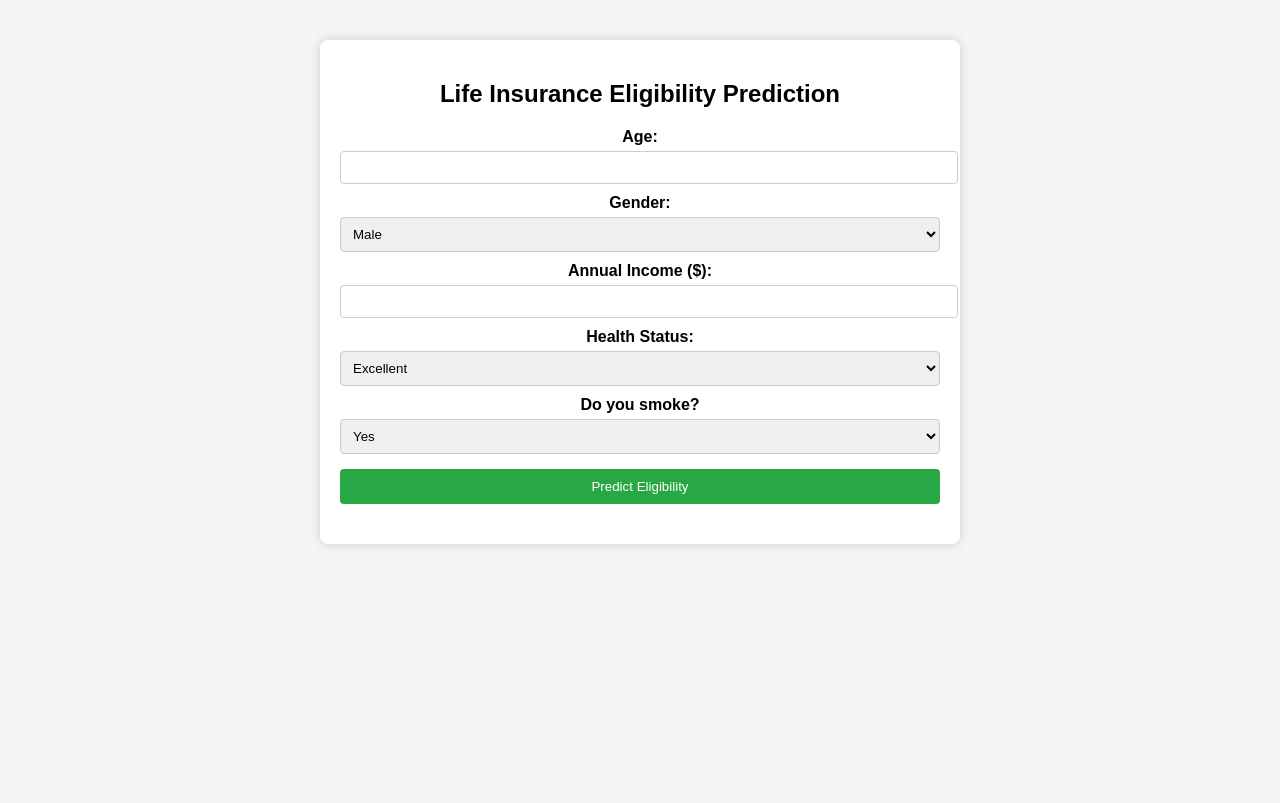
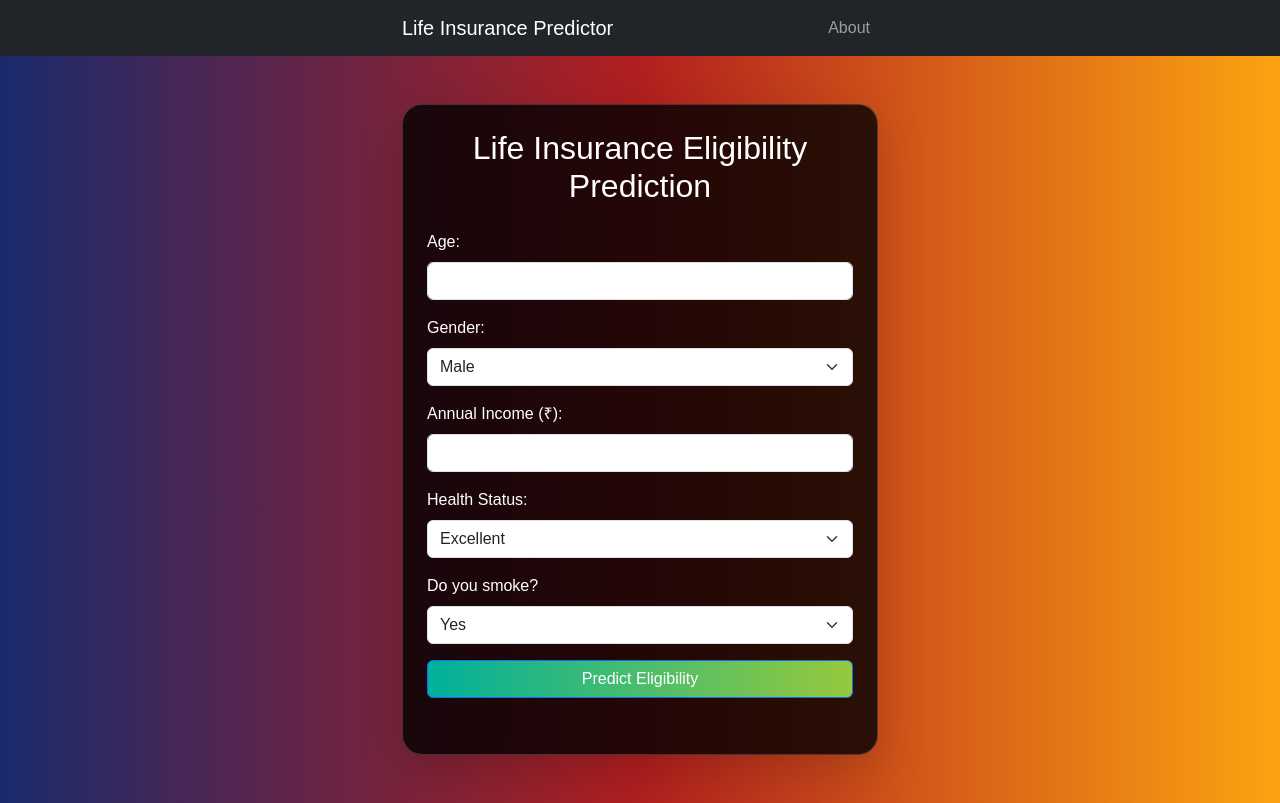
Before and after one commit to KIET-CAI-D2-2025/CAI-D2-T26, a plain HTML site: page index.html in a window 1280 px wide. Drawn offline with nearby package versions, Linux system fonts and the light colour scheme.

Commit message:
UI is updated

```diff
--- a/index.html
+++ b/index.html
@@ -4,47 +4,98 @@
     <meta charset="UTF-8">
     <meta name="viewport" content="width=device-width, initial-scale=1.0">
     <title>Life Insurance Prediction</title>
+    <link rel="stylesheet" href="https://cdn.jsdelivr.net/npm/bootstrap@5.3.0/dist/css/bootstrap.min.css">
+    <link rel="stylesheet" href="https://cdnjs.cloudflare.com/ajax/libs/animate.css/4.1.1/animate.min.css">
+    <link rel="stylesheet" href="https://cdnjs.cloudflare.com/ajax/libs/font-awesome/6.0.0/css/all.min.css">
     <link rel="stylesheet" href="style.css">
+</head>
 <body>
+    <nav class="navbar navbar-expand-lg navbar-dark bg-dark">
         <div class="container">
-            <h2>Life Insurance Eligibility Prediction</h2>
+            <a class="navbar-brand" href="#">Life Insurance Predictor</a>
+            <button class="navbar-toggler" type="button" data-bs-toggle="collapse" data-bs-target="#navbarNav" aria-controls="navbarNav" aria-expanded="false" aria-label="Toggle navigation">
+                <span class="navbar-toggler-icon"></span>
+            </button>
+            <div class="collapse navbar-collapse" id="navbarNav">
+                <ul class="navbar-nav ms-auto">
+                    <li class="nav-item">
+                        <a class="nav-link" href="#" data-bs-toggle="modal" data-bs-target="#aboutModal">About</a>
+                    </li>
+                </ul>
+            </div>
+        </div>
+    </nav>
+
+    <div class="container py-5">
+        <div class="card shadow-lg p-4 animated-card animate__animated animate__fadeIn">
+            <h2 class="text-center mb-4 text-white">Life Insurance Eligibility Prediction</h2>
             <form id="predictForm">
-                <label for="age">Age:</label>
-                <input type="number" id="age" required min="1" max="100">
+                <div class="mb-3">
+                    <label for="age" class="form-label text-white">Age:</label>
+                    <input type="number" id="age" class="form-control" required min="1" max="100">
+                </div>
 
-                <label for="gender">Gender:</label>
-                <select id="gender" required>
+                <div class="mb-3">
+                    <label for="gender" class="form-label text-white">Gender:</label>
+                    <select id="gender" class="form-select" required>
                         <option value="Male">Male</option>
                         <option value="Female">Female</option>
                     </select>
+                </div>
 
-                <label for="income">Annual Income ($):</label>
-                <input type="number" id="income" required min="0">
+                <div class="mb-3">
+                    <label for="income" class="form-label text-white">Annual Income (₹):</label>
+                    <input type="number" id="income" class="form-control" required min="0">
+                </div>
 
-                <label for="health">Health Status:</label>
-                <select id="health" required>
+                <div class="mb-3">
+                    <label for="health" class="form-label text-white">Health Status:</label>
+                    <select id="health" class="form-select" required>
                         <option value="Excellent">Excellent</option>
                         <option value="Good">Good</option>
                         <option value="Average">Average</option>
                         <option value="Poor">Poor</option>
                     </select>
+                </div>
 
-                <label for="smoke">Do you smoke?</label>
-                <select id="smoke" required>
+                <div class="mb-3">
+                    <label for="smoke" class="form-label text-white">Do you smoke?</label>
+                    <select id="smoke" class="form-select" required>
                         <option value="Yes">Yes</option>
                         <option value="No">No</option>
                     </select>
+                </div>
 
-                <button type="submit">Predict Eligibility</button>
+                <button type="submit" class="btn btn-primary w-100 animate__animated animate__pulse animate__infinite">Predict Eligibility</button>
             </form>
 
-            <div id="result"></div>
-            <div id="policies"></div>
-            <div id="premiums"></div>
-            <div id="suggestions"></div>
+            <div id="result" class="alert mt-4 d-none animate__animated animate__fadeIn"></div>
+            <div id="policies" class="mt-2 text-white"></div>
+            <div id="premiums" class="mt-2 text-white"></div>
+            <div id="projectDetails" class="mt-2 text-white"></div>
+            <div id="suggestions" class="mt-2 text-info"></div>
         </div>
+    </div>
+
+    <div class="modal fade" id="aboutModal" tabindex="-1" aria-labelledby="aboutModalLabel" aria-hidden="true">
+        <div class="modal-dialog">
+            <div class="modal-content bg-dark text-white">
+                <div class="modal-header">
+                    <h5 class="modal-title" id="aboutModalLabel">About This Project</h5>
+                    <button type="button" class="btn-close btn-close-white" data-bs-dismiss="modal" aria-label="Close"></button>
+                </div>
+                <div class="modal-body">
+                    <p>This project is a Life Insurance Eligibility Prediction system. It uses machine learning to predict if a person is eligible for life insurance based on their age, gender, income, health status, and smoking habits. The system also suggests suitable insurance policies and their estimated premiums.</p>
+                    <p>It is developed to help users quickly assess their eligibility and understand potential insurance options.</p>
+                </div>
+                <div class="modal-footer">
+                    <button type="button" class="btn btn-secondary" data-bs-dismiss="modal">Close</button>
+                </div>
+            </div>
+        </div>
+    </div>
+
+    <script src="https://cdn.jsdelivr.net/npm/bootstrap@5.3.0/dist/js/bootstrap.bundle.min.js"></script>
+    <script src="script.js"></script>
 </body>
-
-
-    <script src="script.js"></script>
 </html>
--- a/script.js
+++ b/script.js
@@ -1,3 +1,4 @@
+/* script.js */
 document.getElementById('predictForm').addEventListener('submit', async function(event) {
     event.preventDefault();
 
@@ -15,25 +16,27 @@ document.getElementById('predictForm').addEventListener('submit', async function
 
     let data = await response.json();
 
-    document.getElementById('result').innerHTML = `<strong>${data.message}</strong>`;
+    let resultDiv = document.getElementById('result');
+    resultDiv.classList.remove('d-none');
+    resultDiv.innerHTML = `<strong>${data.message}</strong>`;
+    resultDiv.classList.add(data.eligible ? 'alert-success' : 'alert-danger');
+    resultDiv.classList.add('animate__animated', 'animate__fadeIn');
 
-    if (data.suggestions) {
-        document.getElementById('suggestions').innerHTML = `💡 ${data.suggestions}`;
+    let policiesDiv = document.getElementById('policies');
+    let premiumsDiv = document.getElementById('premiums');
+    let suggestionsDiv = document.getElementById('suggestions');
+
+    if (data.eligible) {
+        policiesDiv.innerHTML = `<strong>Eligible Policies:</strong> ${data.policies.join(", ")}`;
+        let premiumText = "<strong>Estimated Premiums:</strong><br>";
+        for (let policy in data.premiums) {
+            premiumText += `${policy}: ₹${data.premiums[policy].toFixed(2)}<br>`;
+        }
+        premiumsDiv.innerHTML = premiumText;
     } else {
-        document.getElementById('suggestions').innerHTML = '';
+        policiesDiv.innerHTML = "";
+        premiumsDiv.innerHTML = "";
     }
 
-    if (data.eligible) {
-        let policyText = `<strong>Eligible Policies:</strong> ${data.policies.join(", ")}`;
-        document.getElementById('policies').innerHTML = policyText;
-
-        let premiumText = "<strong>Estimated Premiums:</strong><br>";
-        for (let policy in data.premiums) {
-            premiumText += `${policy}: $${data.premiums[policy].toFixed(2)}<br>`;
-        }
-        document.getElementById('premiums').innerHTML = premiumText;
-    } else {
-        document.getElementById('policies').innerHTML = "";
-        document.getElementById('premiums').innerHTML = "";
-    }
+    suggestionsDiv.innerHTML = data.suggestions ? `💡 ${data.suggestions}` : '';
 });
--- a/style.css
+++ b/style.css
@@ -1,47 +1,66 @@
+/* style.css */
 body {
-    font-family: Arial, sans-serif;
-    margin: 40px;
-    background-color: #f4f4f4;
-    text-align: center;
+    font-family: 'Poppins', sans-serif;
+    background: linear-gradient(to right, #1a2a6c, #b21f1f, #fca311);
+    display: flex;
+    flex-direction: column;
+    min-height: 100vh;
+    margin: 0;
+    color: white;
 }
+
 .container {
-    width: 50%;
-    margin: auto;
-    background: white;
-    padding: 20px;
-    border-radius: 8px;
-    box-shadow: 0px 0px 10px 0px #ccc;
+    max-width: 500px;
+    flex-grow: 1;
+    display: flex;
+    align-items: center;
+    justify-content: center;
 }
-label {
+
+.card {
+    border-radius: 20px;
+    background: rgba(0, 0, 0, 0.8);
+    box-shadow: 0 8px 32px 0 rgba(31, 38, 135, 0.37);
+    backdrop-filter: blur(8px);
+    -webkit-backdrop-filter: blur(8px);
+    border: 1px solid rgba(255, 255, 255, 0.18);
+}
+
+button {
+    transition: all 0.3s ease;
+    background: linear-gradient(to right, #00b09b, #96c93d);
+    border: none;
+    padding: 12px 20px;
     font-weight: bold;
-    display: block;
-    margin-top: 10px;
+    color: white;
 }
+
+button:hover {
+    transform: translateY(-3px);
+    box-shadow: 0 5px 15px rgba(0, 0, 0, 0.3);
+}
+
+.alert {
+    font-weight: bold;
+    border-radius: 10px;
+}
+
+.form-label {
+    font-weight: 500;
+}
+
 input, select {
-    width: 100%;
-    padding: 8px;
-    margin-top: 5px;
-    border: 1px solid #ccc;
-    border-radius: 4px;
+    background-color: rgba(255, 255, 255, 0.1);
+    border: 1px solid rgba(255, 255, 255, 0.3);
+    color: white;
 }
-button {
-    margin-top: 15px;
-    background: #28a745;
-    color: white;
-    padding: 10px;
-    border: none;
-    cursor: pointer;
-    width: 100%;
-    border-radius: 4px;
+
+input:focus, select:focus {
+    background-color: rgba(255, 255, 255, 0.2);
+    border-color: #007bff;
+    box-shadow: 0 0 0 0.2rem rgba(0, 123, 255, 0.25);
 }
-button:hover {
-    background: #218838;
+
+::placeholder {
+    color: rgba(255, 255, 255, 0.7);
 }
-#result, #policies, #premiums, #suggestions {
-    margin-top: 20px;
-    font-size: 16px;
-}
-#suggestions {
-    color: blue;
-    font-weight: bold;
-}
```
Lines whose indentation alone changed are shown as unchanged.
